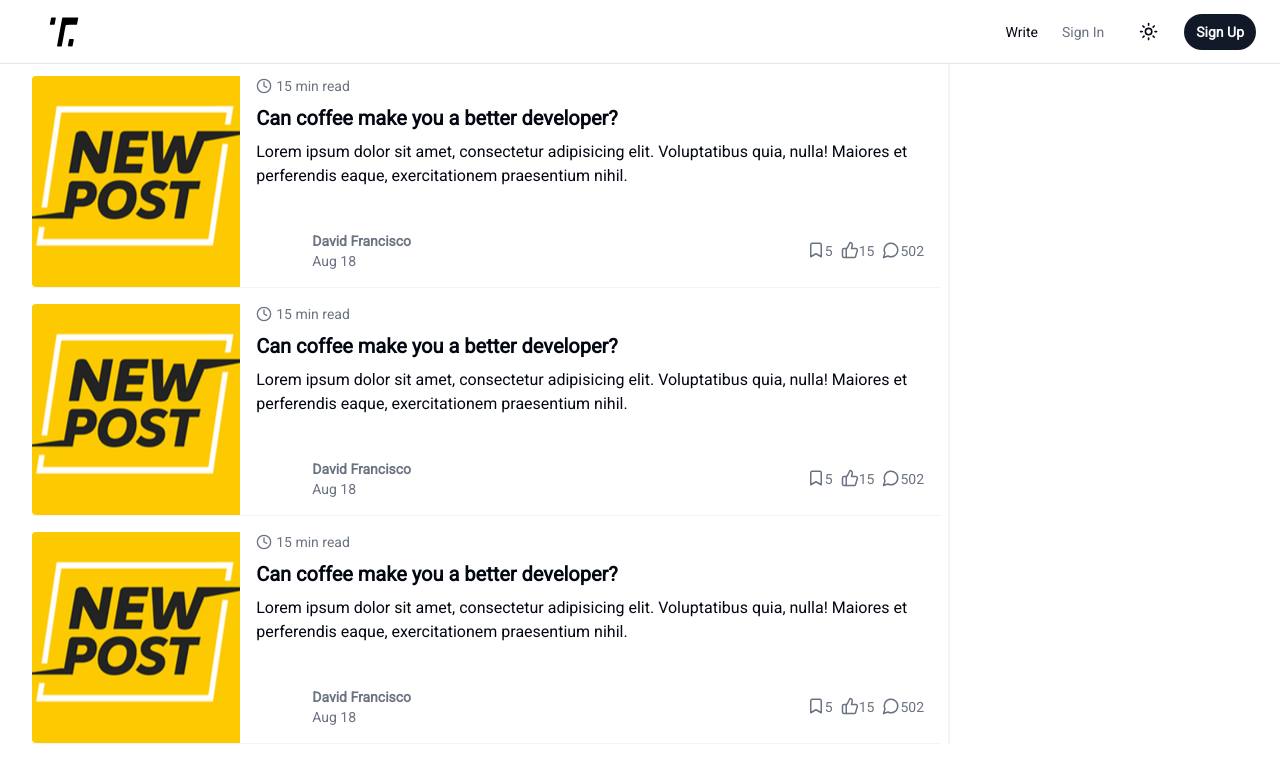
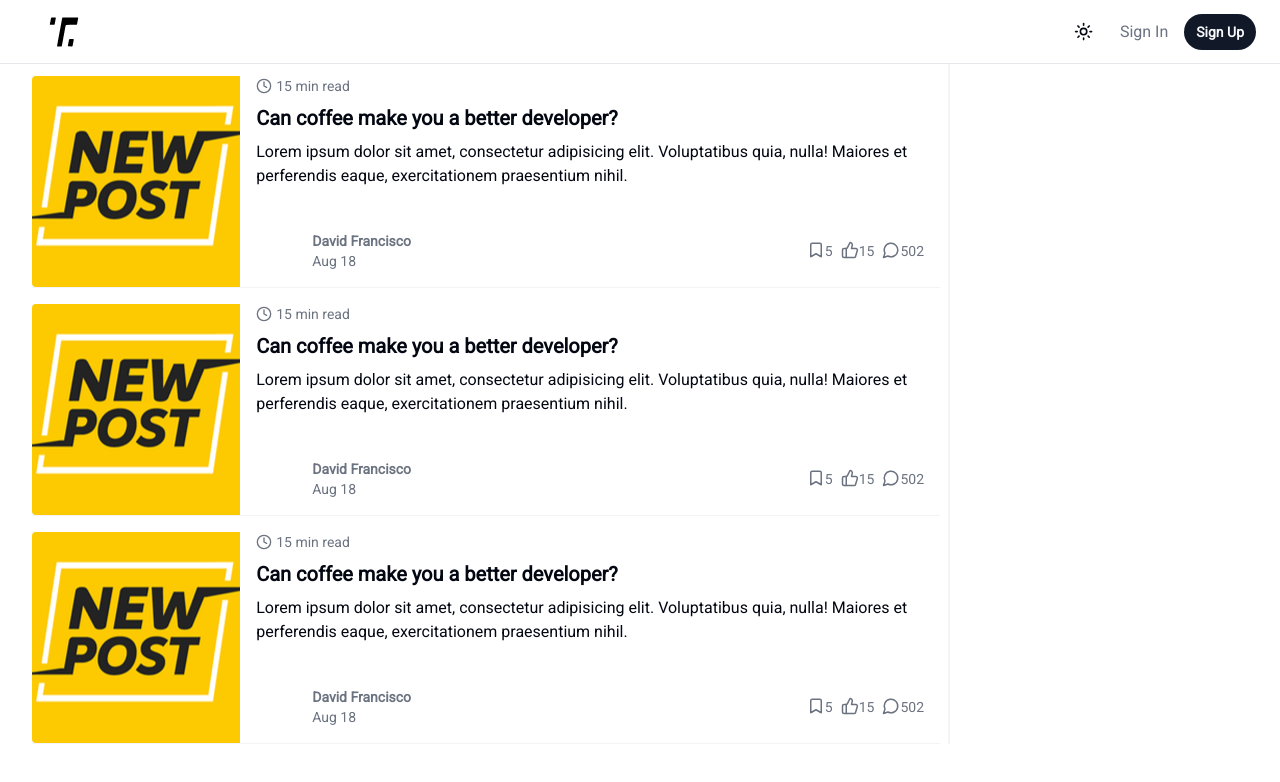
Before and after one commit to davidfcopozo/personal-blog, a Next.js app in the folder client/: page / in a window 1280 px wide. Shown: the top 782 px of the page. Built offline with nearby package versions, Linux system fonts and the light colour scheme.

Commit message:
refactor: Update header component styles and structure

```diff
--- a/client/src/components/header.tsx
+++ b/client/src/components/header.tsx
@@ -23,13 +23,15 @@ export function Header() {
     theme === "system" && systemTheme === "dark"
       ? "#ffffff"
       : theme === "system" && systemTheme === "light"
-        ? "#000000" : theme === "light"
-          ? "#000000"
-          : theme === "light"
-            ? "#000000" : "#ffffff";
+      ? "#000000"
+      : theme === "light"
+      ? "#000000"
+      : theme === "light"
+      ? "#000000"
+      : "#ffffff";
 
   return (
-    <header className="fixed w-full justify-between top-0 flex h-16 items-center gap-4 border-b bg-background px-4 md:px-6">
+    <header className="fixed w-full justify-between top-0 z-10 flex h-16 items-center gap-4 border-b bg-background px-4 md:px-6">
       <Link
         href="#"
         className="flex items-center gap-2 text-lg font-semibold md:text-base"
@@ -48,24 +50,20 @@ export function Header() {
         </div>
       </form>
       <nav className="ml-auto flex-col gap-6 text-lg font-medium md:flex md:flex-row md:items-end md:gap-5 md:text-sm lg:gap-6">
-        <div className="flex text-sm gap-3 items-center md:gap-5 lg:gap-6">
-          <Link
+        <div className="flex text-sm gap-2 items-center md:gap-4 lg:gap-5">
+          {/*       <Link
             href="#"
             className="text-foreground transition-colors hover:text-foreground"
           >
             Write
-          </Link>
-          <Link
-            href="#"
-            className="text-muted-foreground transition-colors hover:text-foreground"
-          >
-            Sign In
-          </Link>
+          </Link> */}
+
           <ModeToggle />
         </div>
         <div
-          className={`${true ? "md:hidden" : "md:hidden"
-            } hidden md:flex md:gap-5 lg:gap-6`}
+          className={`${
+            true ? "md:hidden" : "md:hidden"
+          } hidden md:flex md:gap-5 lg:gap-6`}
         >
           <Link
             href="#"
@@ -89,6 +87,12 @@ export function Header() {
       </nav>
 
       <div className="flex items-center gap-4 md:gap-2 lg:gap-4">
+        <Link
+          href="#"
+          className="text-muted-foreground transition-colors hover:text-foreground"
+        >
+          Sign In
+        </Link>
         {/*           <form className="ml-auto flex-1 flex-initial md:hidden">
             <div className="relative">
               <Search className="absolute left-2.5 top-2.5 h-4 w-4 text-muted-foreground" />
```
